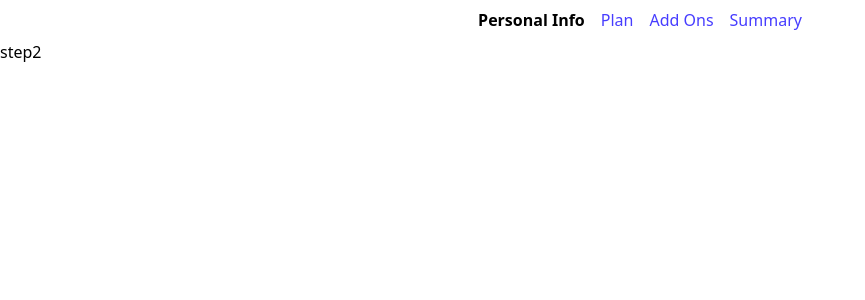
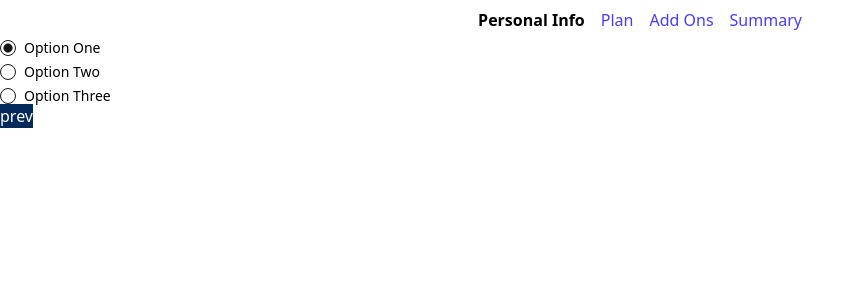
Before and after one commit to Matteonegridev/MultiStep-form, a React (Vite) app: page /plan in a window 1280 px wide. Shown: the top 300 px of the page, without its empty margins (0-865 px from the left). Built offline with nearby package versions, Linux system fonts and the light colour scheme; what fluid-tailwind would draw is missing.

Commit message:
saved step into local storage to keep track of the step on refresh

```diff
--- a/package.json
+++ b/package.json
@@ -13,6 +13,7 @@
     "@hookform/devtools": "^4.3.3",
     "@hookform/resolvers": "^3.9.1",
     "@radix-ui/react-label": "^2.1.1",
+    "@radix-ui/react-radio-group": "^1.2.2",
     "@radix-ui/react-slot": "^1.1.1",
     "class-variance-authority": "^0.7.1",
     "clsx": "^2.1.1",
--- a/src/components/Stepper.tsx
+++ b/src/components/Stepper.tsx
@@ -3,6 +3,7 @@
 function Stepper() {
   const steps = ["Personal Info", "Plan", "Add Ons", "Summary"];
   const { currentStep } = useContextHook();
+
   return (
     <div className="p-2">
       <ul className="flex justify-center gap-4">
--- a/src/components/routes/PersonalInfo.tsx
+++ b/src/components/routes/PersonalInfo.tsx
@@ -26,12 +26,12 @@
   // Context Hook:
   const { setCurrentStep } = useContextHook();
 
-  const name = form.watch("personalInfo.name");
-  const email = form.watch("personalInfo.email");
-  const number = form.watch("personalInfo.number");
+  // const name = form.watch("personalInfo.name");
+  // const email = form.watch("personalInfo.email");
+  // const number = form.watch("personalInfo.number");
 
-  const filledFields =
-    name.trim() !== "" && email.trim() !== "" && number.trim() !== "";
+  // const filledFields =
+  //   name.trim() !== "" && email.trim() !== "" && number.trim() !== "";
 
   // Define the type for the onSubmit function
   const onSubmit: SubmitHandler<SchemaValues> = (values) => {
@@ -84,17 +84,12 @@
                 <FormControl>
                   <Input placeholder="e.g. +1 234 567 890" {...field} />
                 </FormControl>
-
                 <FormMessage />
               </FormItem>
             )}
           />
           <div>
-            <button
-              className="bg-primary text-white"
-              type="submit"
-              disabled={!filledFields}
-            >
+            <button className="bg-primary text-white" type="submit">
               Next
             </button>
           </div>
--- a/src/components/routes/SelectPlan.tsx
+++ b/src/components/routes/SelectPlan.tsx
@@ -1,5 +1,85 @@
+import { Label } from "@/components/ui/label";
+import { RadioGroup, RadioGroupItem } from "@/components/ui/radio-group";
+import { useContextHook } from "@/context/useContextHook";
+import { useState } from "react";
+import { useNavigate } from "react-router";
+
 function SelectPlan() {
-  return <div className="">step2</div>;
+  const [plan, setPlan] = useState<"monthly" | "yearly">("monthly");
+  const { setCurrentStep } = useContextHook();
+  const navigate = useNavigate();
+
+  const planData = {
+    monthly: [
+      {
+        id: 0,
+        name: "Arcade",
+        price: "$9/mo",
+      },
+      {
+        id: 1,
+        name: "Advanced",
+        price: "$12/mo",
+      },
+      {
+        id: 2,
+        name: "Pro",
+        price: "$15/mo",
+      },
+    ],
+    yearly: [
+      {
+        id: 0,
+        name: "Arcade",
+        price: "$90/yr",
+        bonus: "2 months free",
+      },
+      {
+        id: 1,
+        name: "Pro",
+        price: "$120/yr",
+        bonus: "2 months free",
+      },
+      {
+        id: 2,
+        name: "Pro",
+        price: "$150/yr",
+        bonus: "2 months free",
+      },
+    ],
+  };
+
+  return (
+    <section className="">
+      <RadioGroup defaultValue="option-one">
+        <div className="flex items-center space-x-2">
+          <RadioGroupItem value="option-one" id="option-one" />
+          <Label className="" htmlFor="option-one">
+            Option One
+          </Label>
+        </div>
+        <div className="flex items-center space-x-2">
+          <RadioGroupItem value="option-two" id="option-two" />
+          <Label htmlFor="option-two">Option Two</Label>
+        </div>
+        <div className="flex items-center space-x-2">
+          <RadioGroupItem value="option-three" id="option-three" />
+          <Label htmlFor="option-three">Option Three</Label>
+        </div>
+      </RadioGroup>
+      <div>
+        <button
+          className="bg-primary text-white"
+          onClick={() => {
+            setCurrentStep((prev) => prev - 1);
+            navigate("/");
+          }}
+        >
+          prev
+        </button>
+      </div>
+    </section>
+  );
 }
 
 export default SelectPlan;
--- /dev/null
+++ b/src/components/ui/radio-group.tsx
@@ -0,0 +1,42 @@
+import * as React from "react";
+import * as RadioGroupPrimitive from "@radix-ui/react-radio-group";
+import { Circle } from "lucide-react";
+
+import { cn } from "@/lib/utils";
+
+const RadioGroup = React.forwardRef<
+  React.ElementRef<typeof RadioGroupPrimitive.Root>,
+  React.ComponentPropsWithoutRef<typeof RadioGroupPrimitive.Root>
+>(({ className, ...props }, ref) => {
+  return (
+    <RadioGroupPrimitive.Root
+      className={cn("grid gap-2", className)}
+      {...props}
+      ref={ref}
+    />
+  );
+});
+RadioGroup.displayName = RadioGroupPrimitive.Root.displayName;
+
+const RadioGroupItem = React.forwardRef<
+  React.ElementRef<typeof RadioGroupPrimitive.Item>,
+  React.ComponentPropsWithoutRef<typeof RadioGroupPrimitive.Item>
+>(({ className, ...props }, ref) => {
+  return (
+    <RadioGroupPrimitive.Item
+      ref={ref}
+      className={cn(
+        "aspect-square h-4 w-4 rounded-full border border-neutral-200 border-neutral-900 text-neutral-900 ring-offset-white focus:outline-none focus-visible:ring-2 focus-visible:ring-neutral-950 focus-visible:ring-offset-2 disabled:cursor-not-allowed disabled:opacity-50 dark:border-neutral-50 dark:border-neutral-800 dark:text-neutral-50 dark:ring-offset-neutral-950 dark:focus-visible:ring-neutral-300",
+        className,
+      )}
+      {...props}
+    >
+      <RadioGroupPrimitive.Indicator className="flex items-center justify-center">
+        <Circle className="h-2.5 w-2.5 fill-current text-current" />
+      </RadioGroupPrimitive.Indicator>
+    </RadioGroupPrimitive.Item>
+  );
+});
+RadioGroupItem.displayName = RadioGroupPrimitive.Item.displayName;
+
+export { RadioGroup, RadioGroupItem };
--- a/src/context/StepContext.tsx
+++ b/src/context/StepContext.tsx
@@ -1,13 +1,22 @@
-import { useState } from "react";
+import { useEffect, useState } from "react";
 import { StepProvider } from "./useContextHook";
 
 type Props = {
   children: React.ReactNode;
 };
 
+const initialState = () => {
+  const getStep = localStorage.getItem("step");
+  return getStep ? JSON.parse(getStep) : 0;
+};
+
 export // Export the context to wrap the app:
 function StepContext({ children }: Props) {
-  const [currentStep, setCurrentStep] = useState<number>(0);
+  const [currentStep, setCurrentStep] = useState<number>(initialState);
+
+  useEffect(() => {
+    localStorage.setItem("step", JSON.stringify(currentStep));
+  }, [currentStep]);
 
   return (
     <StepProvider.Provider value={{ currentStep, setCurrentStep }}>
```
Also changed, not shown: 1 other file (tests, documents, lock files or other folders).
